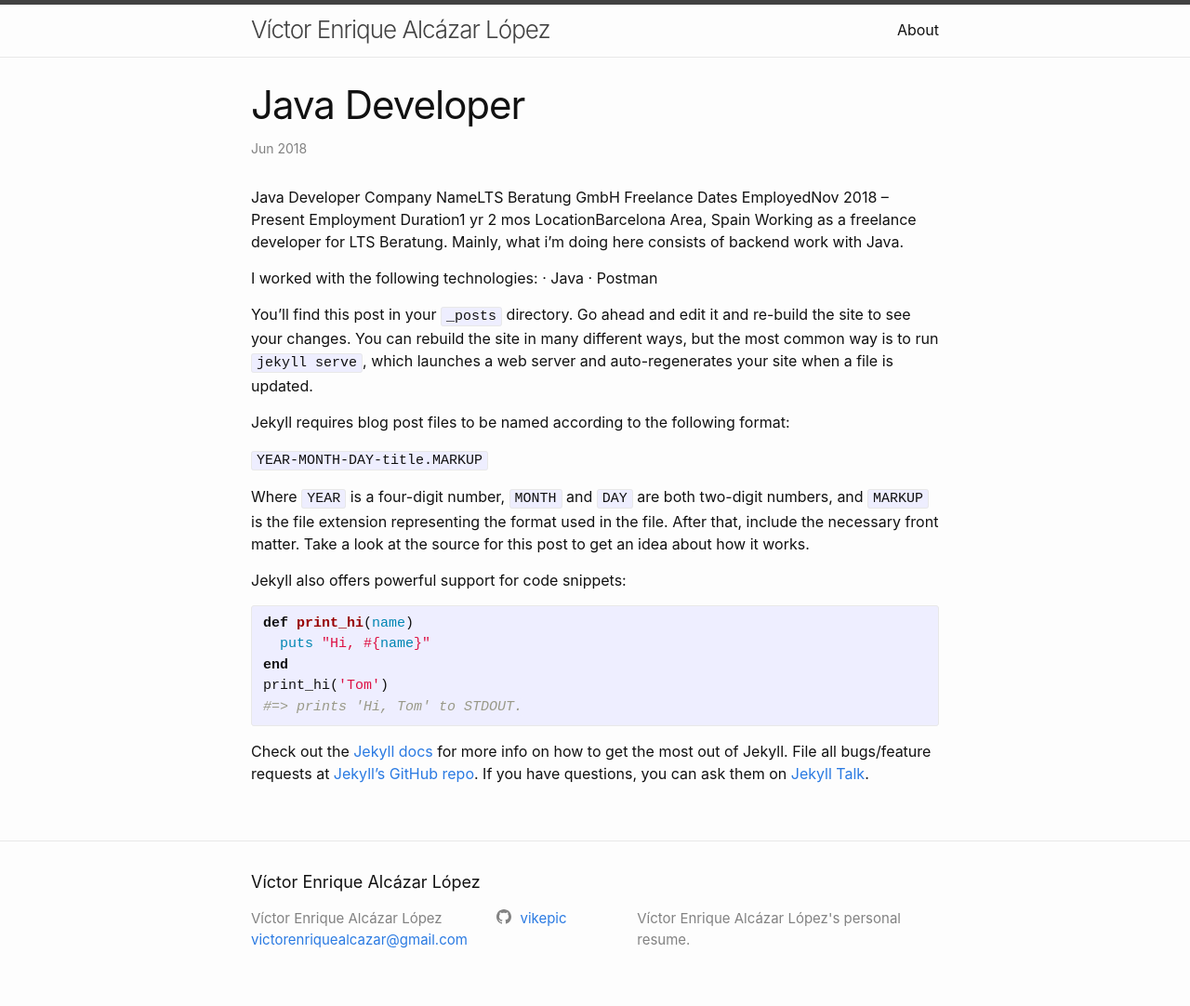
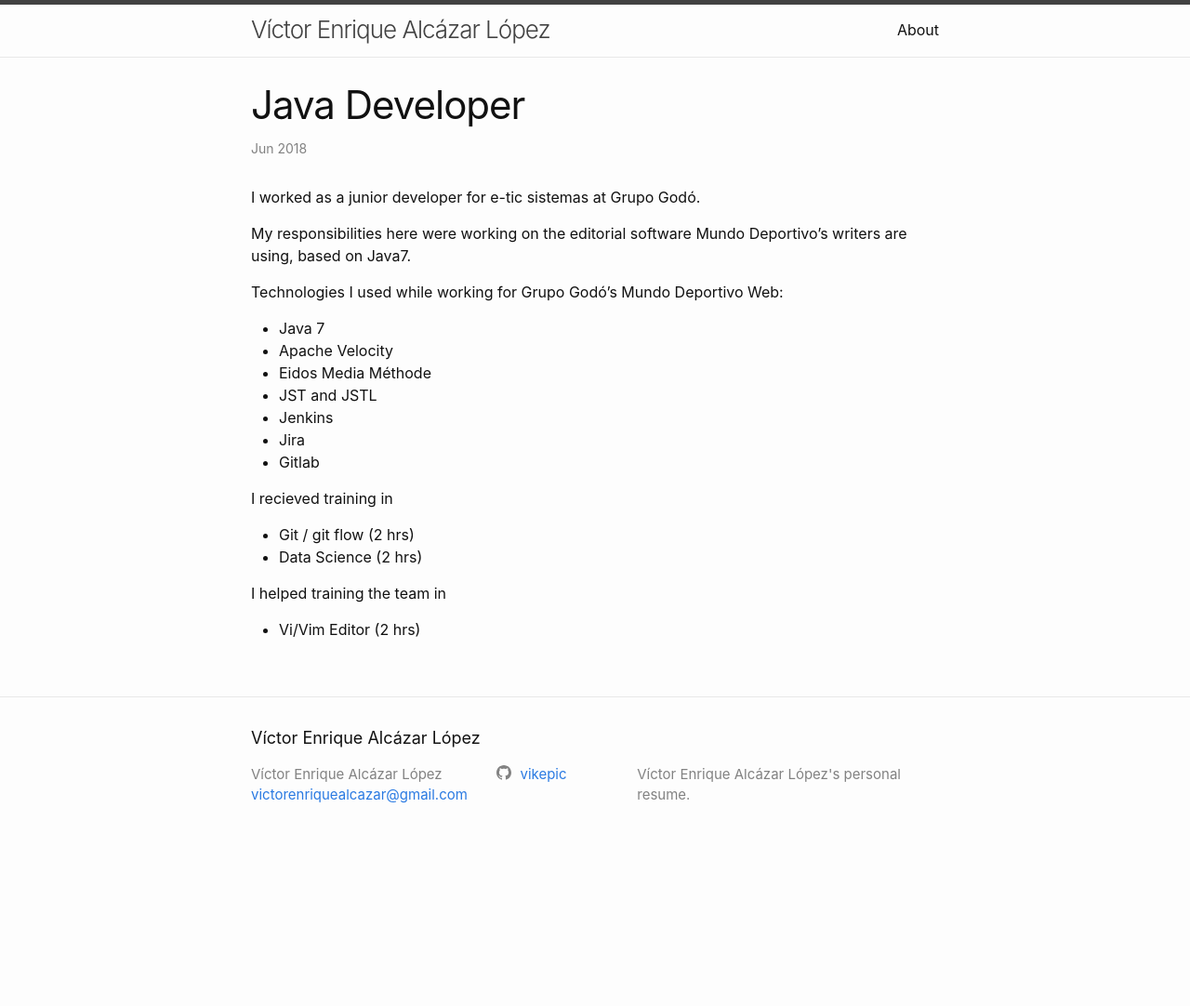
Before and after one commit to landlockedboat/resume, a Jekyll site: the page built from _posts/2018-06-01-e-tic-sistemes.markdown, in a window 1280 px wide. Shown: the whole page at 93% size. Built offline with Jekyll 4.4.1, drawn with Linux system fonts in a browser that asks for light colours; after the commit the page ends 927 px from its top, so only the background shows below that.

Commit message:
:sparkles: Added blog post body

```diff
--- a/_posts/2018-06-01-e-tic-sistemes.markdown
+++ b/_posts/2018-06-01-e-tic-sistemes.markdown
@@ -10,38 +10,25 @@ location: Barcelona, Spain
 excerpt: "Worked as a junior developer for e-tic sistemas at Grupo Godó. My responsibilities were working on the publishing software Mundo Deportivo's writers were using at the time, based on Java 7."
 ---
 
-Java Developer
-Company NameLTS Beratung GmbH Freelance
-Dates EmployedNov 2018 – Present
-Employment Duration1 yr 2 mos
-LocationBarcelona Area, Spain
-Working as a freelance developer for LTS Beratung.
-Mainly, what i'm doing here consists of backend work with Java.
+I worked as a junior developer for e-tic sistemas at Grupo Godó.
 
-I worked with the following technologies:
-· Java
-· Postman
+My responsibilities here were working on the editorial software Mundo Deportivo's writers are using, based on Java7.
 
-You’ll find this post in your `_posts` directory. Go ahead and edit it and re-build the site to see your changes. You can rebuild the site in many different ways, but the most common way is to run `jekyll serve`, which launches a web server and auto-regenerates your site when a file is updated.
+Technologies I used while working for Grupo Godó's Mundo Deportivo Web:
 
-Jekyll requires blog post files to be named according to the following format:
+* Java 7
+* Apache Velocity
+* Eidos Media Méthode
+* JST and JSTL
+* Jenkins
+* Jira
+* Gitlab
 
-`YEAR-MONTH-DAY-title.MARKUP`
+I recieved training in
 
-Where `YEAR` is a four-digit number, `MONTH` and `DAY` are both two-digit numbers, and `MARKUP` is the file extension representing the format used in the file. After that, include the necessary front matter. Take a look at the source for this post to get an idea about how it works.
+* Git / git flow (2 hrs)
+* Data Science (2 hrs)
 
-Jekyll also offers powerful support for code snippets:
+I helped training the team in
 
-{% highlight ruby %}
-def print_hi(name)
-  puts "Hi, #{name}"
-end
-print_hi('Tom')
-#=> prints 'Hi, Tom' to STDOUT.
-{% endhighlight %}
-
-Check out the [Jekyll docs][jekyll-docs] for more info on how to get the most out of Jekyll. File all bugs/feature requests at [Jekyll’s GitHub repo][jekyll-gh]. If you have questions, you can ask them on [Jekyll Talk][jekyll-talk].
-
-[jekyll-docs]: https://jekyllrb.com/docs/home
-[jekyll-gh]:   https://github.com/jekyll/jekyll
-[jekyll-talk]: https://talk.jekyllrb.com/
+* Vi/Vim Editor (2 hrs)
```
Also changed, not shown: _posts/2017-06-01-tiendeo.markdown (+7 -33 lines), _posts/2018-02-01-vga-fib.markdown (+15 -32 lines), _posts/2018-09-01-egara-optiminn.markdown (+4 -33 lines), _posts/2018-11-12-lts-beratung.markdown (+14 -28 lines).
